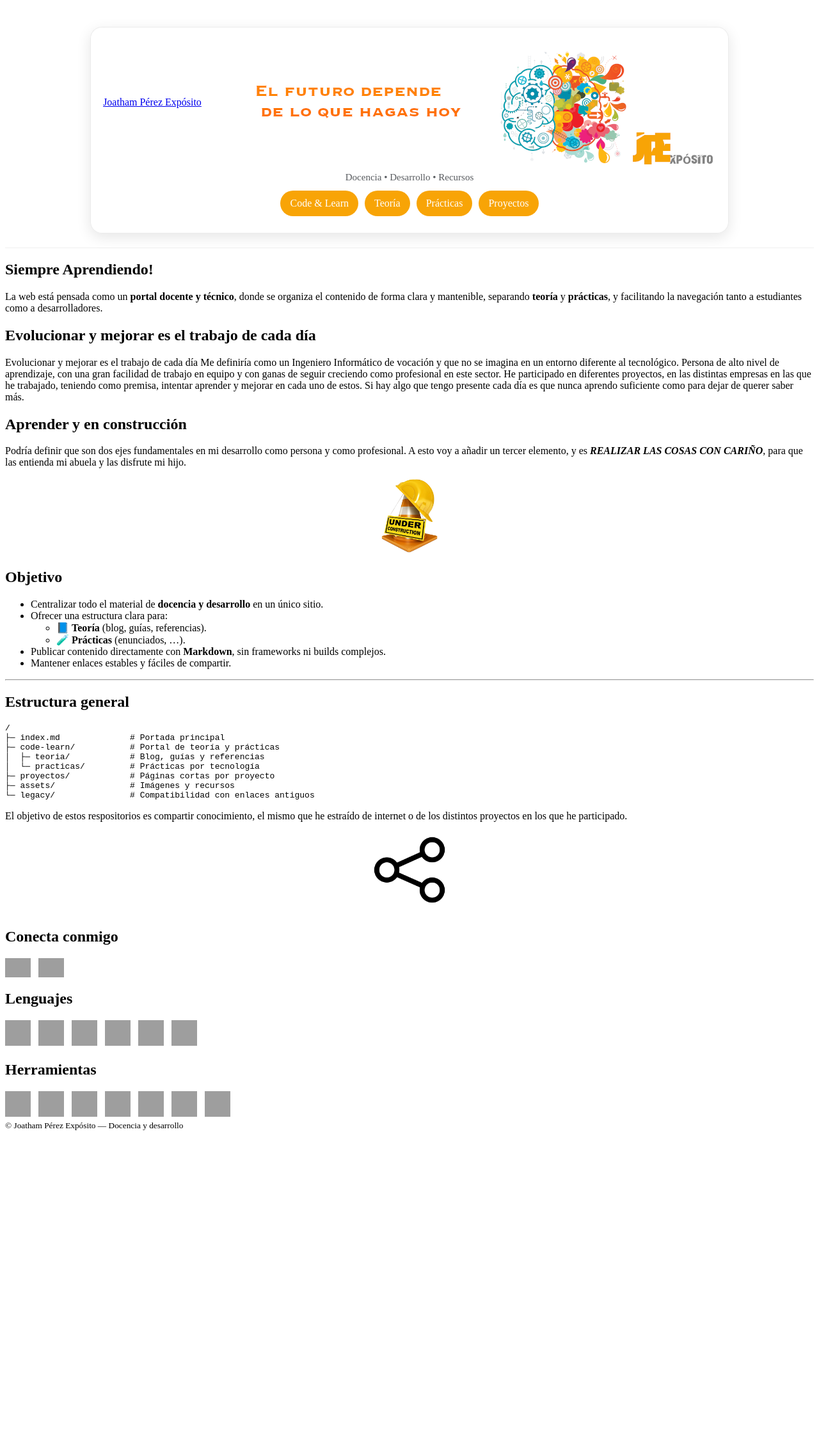
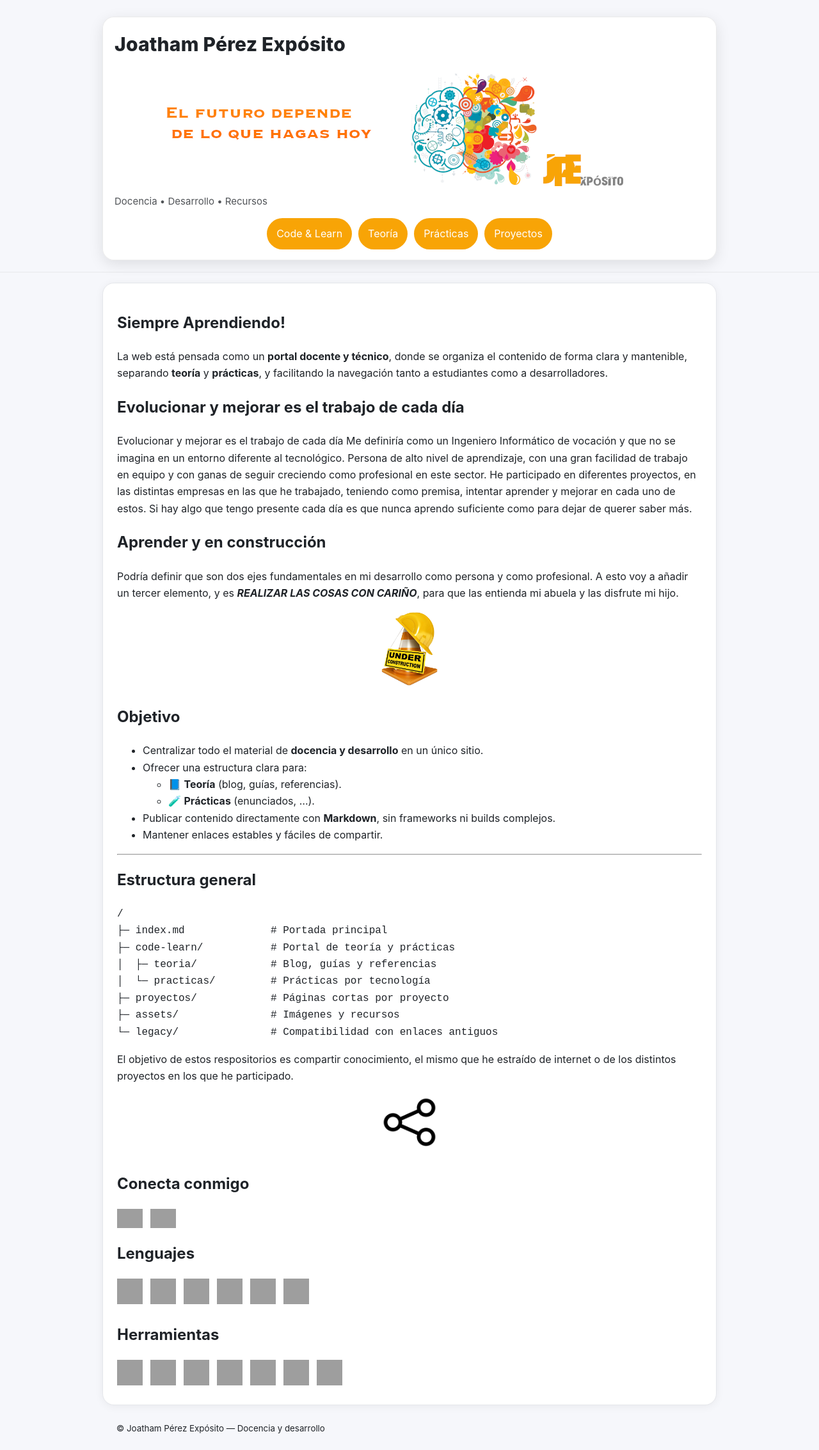
Before and after one commit to jpexposito/jpexposito.github.io, a Jekyll site: the page built from index.md, in a window 1280 px wide. Shown: the whole page at 64% size. Built offline with Jekyll 4.4.1, drawn with Linux system fonts in a browser that asks for light colours; before the commit the page ends 1776 px from its top, so only the background shows below that; grey boxes are pictures that could not be loaded.

Commit message:
Se corrigen los estilos

```diff
--- a/assets/css/site.css
+++ b/assets/css/site.css
@@ -3,75 +3,95 @@
   --bg:#f6f7fb;
   --card:#ffffff;
   --border:#e5e7eb;
+
+  /* 👉 Pon aquí los colores reales de tu imagen */
+  --brand-1:#d32f2f;  /* color principal botón */
+  --brand-2:#b71c1c;  /* hover / énfasis */
 }
 
-/* HERO con la imagen de fondo */
+*{box-sizing:border-box}
+
+body{
+  margin:0;
+  color:var(--text);
+  background:var(--bg);
+  font-family:-apple-system,BlinkMacSystemFont,"Segoe UI",Helvetica,Arial,sans-serif,
+              "Apple Color Emoji","Segoe UI Emoji";
+  font-size:16px;
+  line-height:1.65;
+}
+
+.container{
+  max-width: 960px;
+  margin: 0 auto;
+  padding: 22px;
+}
+
+/* HERO: usa la imagen como fondo */
 .hero{
-  padding: 34px 18px 22px;
-  background: url("/imagen/fondo-github.png") center/cover no-repeat;
+  padding: 26px 18px 18px;
+  /*background: url("../images/fondo-github.png") center/cover no-repeat;*/
   border-bottom: 1px solid rgba(0,0,0,.06);
 }
 
+/* “Cabecera en blanco” encima de la imagen */
 .hero__inner{
   max-width: 960px;
   margin: 0 auto;
+  padding: 18px 18px 16px;
 
-  /* caja blanca encima de la imagen */
   background: rgba(255,255,255,.92);
   border: 1px solid rgba(0,0,0,.08);
   border-radius: 18px;
-  padding: 18px 18px 14px;
   box-shadow: 0 6px 22px rgba(0,0,0,.10);
-  text-align: center;
 }
 
-.hero__title{
-  margin: 0;
+.hero__brand{
+  display:inline-block;
+  text-decoration:none;
+  color: var(--text);
+  font-weight: 850;
+  letter-spacing: .2px;
   font-size: 30px;
-  font-weight: 850;
 }
 
 .hero__tagline{
-  margin: 8px 0 0;
-  color: rgba(31,35,40,.75);
+  margin: 8px 0 14px;
+  color: rgba(31,35,40,.78);
   font-size: 15px;
-}
-
-/* MENÚ debajo, sticky al hacer scroll */
-.topbar{
-  position: sticky;
-  top: 0;
-  z-index: 20;
-  background: rgba(255,255,255,.92);
-  backdrop-filter: blur(10px);
-  -webkit-backdrop-filter: blur(10px);
-  border-bottom: 1px solid var(--border);
 }
 
 /* Menú centrado */
 .nav{
-  max-width: 960px;
-  margin: 0 auto;
-  padding: 12px 18px;
   display:flex;
   justify-content:center;
   gap: 10px;
   flex-wrap: wrap;
 }
 
-/* Botones: color principal + hover */
+/* Botones con colores “de la imagen” */
 .nav__link{
-  text-decoration:none;
+  text-decoration: none;
   color: #fff;
   padding: 10px 14px;
   border-radius: 999px;
   border: 1px solid transparent;
-  background: #f8a406;
+  background: #f8a406; /* color principal */
   transition: transform .12s ease, background .12s ease, box-shadow .12s ease;
 }
 
 .nav__link:hover{
   transform: translateY(-1px);
-  background: #e09000;
+  background: #e09000; /* hover similar (más oscuro) */
   box-shadow: 0 8px 18px rgba(0,0,0,.12);
 }
+
+
+/* Contenido en tarjeta */
+main.container{
+  margin-top: 16px;
+  background: var(--card);
+  border: 1px solid var(--border);
+  border-radius: 18px;
+  box-shadow: 0 2px 14px rgba(0,0,0,.06);
+}
```
